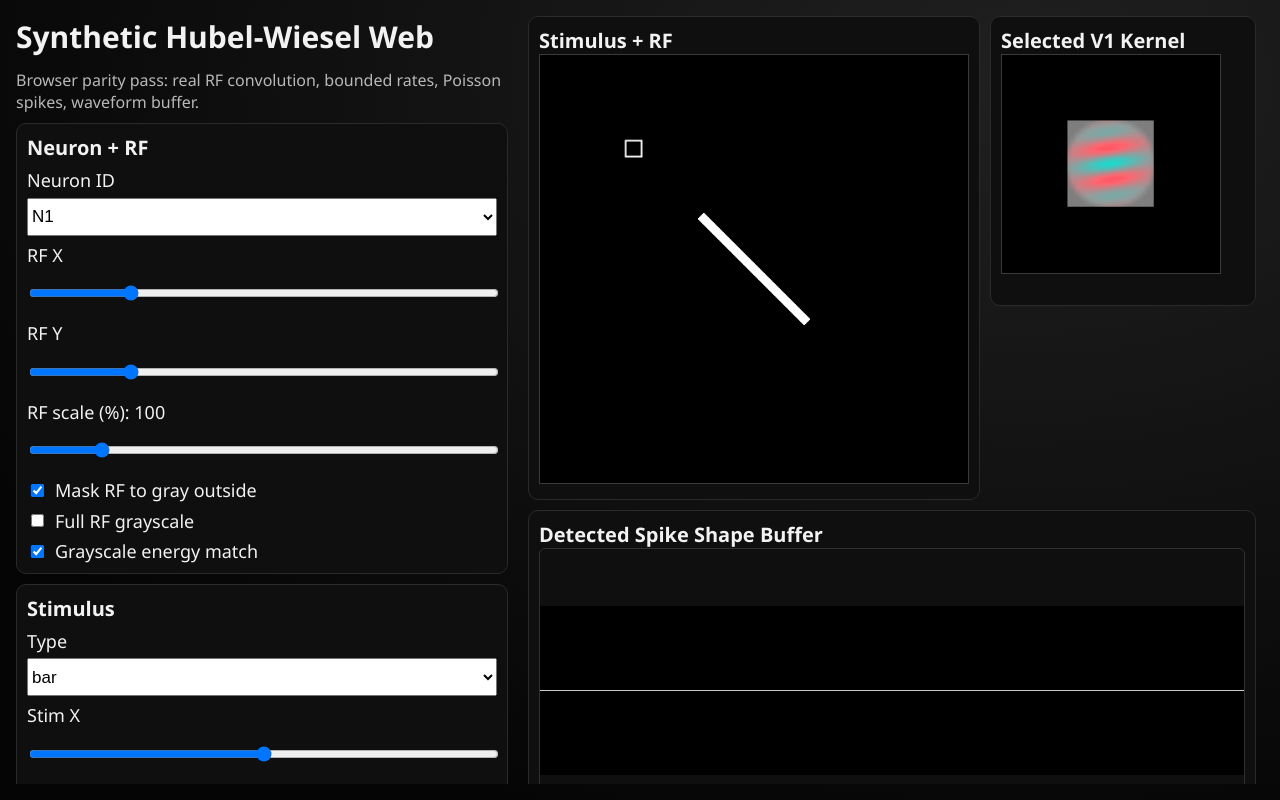
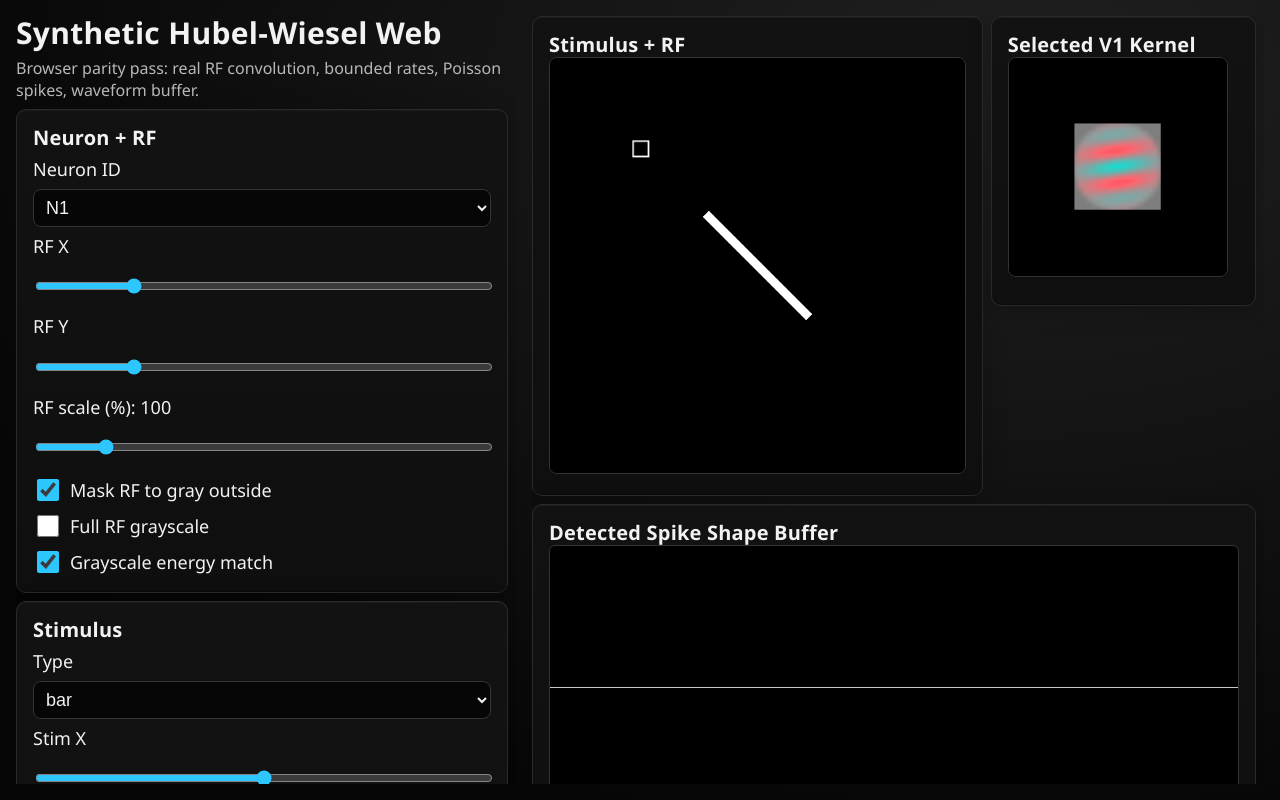
Before and after one commit to antonio-lozano/synthetic-huber-wiesel, a React (Vite) app in the folder web/gui_huber_wiesel_web/: page / in a window 1280 px wide. Built offline with nearby package versions, Linux system fonts and the light colour scheme.

Commit message:
web: apply design-system styling and interaction polish

```diff
--- a/web/gui_huber_wiesel_web/src/App.tsx
+++ b/web/gui_huber_wiesel_web/src/App.tsx
@@ -935,7 +935,7 @@ export default function App() {
               return (
                 <g key={`tx-${tv}`}>
                   <line x1={x} y1={rateMargins.top + rateInnerH} x2={x} y2={rateMargins.top + rateInnerH + 6} stroke="#ffffff" strokeWidth={1} />
-                  <text x={x} y={rateSvgH - 8} fill="#ffffff" fontSize={14} textAnchor="middle">
+                  <text className="axis-tick" x={x} y={rateSvgH - 8} fill="#ffffff" textAnchor="middle">
                     {tv.toString()}
                   </text>
                 </g>
@@ -947,26 +947,26 @@ export default function App() {
               return (
                 <g key={`ty-${frac.toFixed(2)}`}>
                   <line x1={rateMargins.left - 6} y1={y} x2={rateMargins.left} y2={y} stroke="#ffffff" strokeWidth={1} />
-                  <text x={rateMargins.left - 10} y={y + 4} fill="#ffffff" fontSize={13} textAnchor="end">
+                  <text className="axis-tick" x={rateMargins.left - 10} y={y + 4} fill="#ffffff" textAnchor="end">
                     {val.toFixed(0)}
                   </text>
                 </g>
               );
             })}
             <text
+              className="axis-label"
               x={rateMargins.left + rateInnerW / 2}
               y={rateSvgH - 2}
               fill="#ffffff"
-              fontSize={14}
               textAnchor="middle"
             >
               Time (s)
             </text>
             <text
+              className="axis-label"
               x={18}
               y={rateMargins.top + rateInnerH / 2}
               fill="#ffffff"
-              fontSize={14}
               textAnchor="middle"
               transform={`rotate(-90 18 ${rateMargins.top + rateInnerH / 2})`}
             >
--- a/web/gui_huber_wiesel_web/src/styles.css
+++ b/web/gui_huber_wiesel_web/src/styles.css
@@ -1,7 +1,36 @@
 :root {
+  /* Spacing system (8px grid) */
+  --space-1: 8px;
+  --space-2: 16px;
+  --space-3: 24px;
+  --space-4: 32px;
+
+  /* Panel paddings (only 3 sizes) */
+  --panel-pad-sm: var(--space-1);
+  --panel-pad-md: var(--space-2);
+  --panel-pad-lg: var(--space-3);
+
+  /* Typography tokens */
+  --type-display: 30px;
+  --type-title: 20px;
+  --type-label: 18px;
+  --type-mono: 16px;
+  --type-axis-label: 15px;
+  --type-axis-tick: 14px;
+
+  /* Theme */
+  --bg-0: #050505;
+  --bg-1: #0f0f0f;
+  --bg-2: #121212;
+  --fg-0: #f2f2f2;
+  --fg-1: #b8b8b8;
+  --border-0: #2a2a2a;
+  --border-1: #343434;
+  --accent: #2dc6ff;
+
   font-family: "Segoe UI", Tahoma, Geneva, Verdana, sans-serif;
-  color: #f2f2f2;
-  background: #050505;
+  color: var(--fg-0);
+  background: var(--bg-0);
   font-size: 16px;
 }
 
@@ -20,10 +49,10 @@ body,
 .app {
   display: grid;
   grid-template-columns: minmax(440px, 500px) 1fr;
-  gap: 12px;
+  gap: var(--space-2);
   width: 100%;
   height: 100vh;
-  padding: 16px;
+  padding: var(--space-2);
   background: radial-gradient(1200px 800px at 80% 10%, #202020, #050505);
   overflow: hidden;
 }
@@ -31,26 +60,27 @@ body,
 .left {
   display: flex;
   flex-direction: column;
-  gap: 10px;
+  gap: var(--space-1);
   max-height: calc(100vh - 32px);
   overflow-y: auto;
-  padding-right: 8px;
+  padding-right: var(--space-1);
 }
 
 .right {
   display: flex;
   flex-direction: column;
-  gap: 10px;
+  gap: var(--space-1);
   overflow-y: auto;
-  padding-right: 8px;
+  padding-right: var(--space-1);
 }
 
 .top-row {
   display: grid;
   grid-template-columns: minmax(0, 1.85fr) minmax(0, 0.82fr) minmax(0, 1.05fr);
   grid-template-areas: "stim kernel wave";
-  gap: 10px;
+  gap: var(--space-1);
   align-items: start;
+  transition: grid-template-columns 160ms ease;
 }
 
 .panel-stimulus {
@@ -72,38 +102,62 @@ h2 {
 }
 
 h1 {
-  font-size: 30px;
+  font-size: var(--type-display);
+  line-height: 1.1;
+  letter-spacing: 0.01em;
 }
 
 h2 {
-  font-size: 20px;
+  font-size: var(--type-title);
+  line-height: 1.2;
+  letter-spacing: 0.01em;
 }
 
 .muted {
-  margin: 2px 0 0;
-  color: #b8b8b8;
-  font-size: 16px;
+  margin: 0;
+  color: var(--fg-1);
+  font-size: var(--type-mono);
 }
 
 .card,
 .panel {
-  background: #0f0f0f;
-  border: 1px solid #2a2a2a;
+  background: linear-gradient(180deg, var(--bg-2) 0%, var(--bg-1) 100%);
+  border: 1px solid var(--border-0);
   border-radius: 10px;
-  padding: 10px;
+  padding: var(--panel-pad-md);
+  box-shadow:
+    inset 0 1px 0 rgba(255, 255, 255, 0.04),
+    inset 0 -1px 0 rgba(0, 0, 0, 0.25),
+    0 6px 24px rgba(0, 0, 0, 0.22);
+  transition:
+    border-color 150ms ease,
+    box-shadow 150ms ease,
+    transform 150ms ease,
+    background-color 150ms ease;
+}
+
+.card:hover,
+.panel:hover,
+.card:focus-within,
+.panel:focus-within {
+  border-color: color-mix(in oklab, var(--accent) 35%, var(--border-0));
+  box-shadow:
+    inset 0 1px 0 rgba(255, 255, 255, 0.05),
+    inset 0 -1px 0 rgba(0, 0, 0, 0.2),
+    0 8px 28px rgba(0, 0, 0, 0.28);
 }
 
 .card {
   display: flex;
   flex-direction: column;
-  gap: 8px;
+  gap: var(--space-1);
 }
 
 label {
   display: flex;
   flex-direction: column;
-  gap: 6px;
-  font-size: 18px;
+  gap: var(--space-1);
+  font-size: var(--type-label);
   line-height: 1.25;
 }
 
@@ -111,49 +165,104 @@ label {
   display: flex;
   flex-direction: row;
   align-items: center;
-  gap: 8px;
+  gap: var(--space-1);
 }
 
 .row-actions {
   display: flex;
-  gap: 8px;
+  gap: var(--space-1);
 }
 
 .row-actions button {
-  border: 1px solid #ffffff;
-  background: #050505;
-  color: #ffffff;
-  padding: 8px 12px;
+  border: 1px solid var(--border-1);
+  background: color-mix(in oklab, var(--bg-0) 85%, var(--bg-2));
+  color: var(--fg-0);
+  padding: var(--panel-pad-sm) var(--panel-pad-md);
   cursor: pointer;
-  font-size: 17px;
+  font-size: var(--type-label);
+  border-radius: 8px;
+  transition:
+    border-color 150ms ease,
+    box-shadow 150ms ease,
+    transform 150ms ease,
+    background-color 150ms ease;
+}
+
+.row-actions button:hover,
+.row-actions button:focus-visible {
+  border-color: var(--accent);
+  box-shadow: 0 0 0 2px color-mix(in oklab, var(--accent) 35%, transparent);
+  transform: translateY(-1px);
+  outline: none;
 }
 
 .readout {
-  border: 1px solid #303030;
-  padding: 8px 10px;
-  font-size: 16px;
+  border: 1px solid var(--border-1);
+  padding: var(--panel-pad-sm) var(--panel-pad-md);
+  font-size: var(--type-mono);
   font-family: Consolas, "Courier New", monospace;
+  border-radius: 8px;
+  background: color-mix(in oklab, var(--bg-0) 88%, var(--bg-2));
 }
 
 input[type="range"],
 select {
   width: 100%;
   min-height: 38px;
-  font-size: 17px;
+  font-size: var(--type-label);
+  color: var(--fg-0);
+}
+
+input[type="range"] {
+  accent-color: var(--accent);
+  cursor: pointer;
+}
+
+select {
+  background: color-mix(in oklab, var(--bg-0) 86%, var(--bg-2));
+  border: 1px solid var(--border-1);
+  border-radius: 8px;
+  padding: 0 var(--space-1);
+  transition: border-color 150ms ease, box-shadow 150ms ease;
+}
+
+select:focus,
+input:focus {
+  outline: none;
+  border-color: var(--accent);
+  box-shadow: 0 0 0 2px color-mix(in oklab, var(--accent) 35%, transparent);
+}
+
+input[type="checkbox"] {
+  width: 22px;
+  height: 22px;
+  accent-color: var(--accent);
+  cursor: pointer;
+  transition: transform 150ms ease;
+}
+
+input[type="checkbox"]:hover {
+  transform: scale(1.06);
 }
 
 .legend {
   display: flex;
-  gap: 12px;
+  gap: var(--space-2);
   font-weight: 700;
-  font-size: 18px;
+  font-size: var(--type-label);
 }
 
 canvas {
   width: min(100%, 500px);
   height: auto;
-  border: 1px solid #3a3a3a;
+  border: 1px solid var(--border-1);
+  border-radius: 8px;
   background: #000;
+  transition: border-color 150ms ease, transform 150ms ease;
+}
+
+canvas:hover {
+  border-color: color-mix(in oklab, var(--accent) 42%, var(--border-1));
 }
 
 .kernel-canvas {
@@ -163,8 +272,14 @@ canvas {
 .plot {
   width: 100%;
   height: 185px;
-  border: 1px solid #303030;
+  border: 1px solid var(--border-1);
   border-radius: 6px;
+  background: #000;
+  transition: border-color 150ms ease;
+}
+
+.plot:hover {
+  border-color: color-mix(in oklab, var(--accent) 34%, var(--border-1));
 }
 
 .panel-kernel,
@@ -174,6 +289,16 @@ canvas {
 
 .panel-wave .plot {
   height: 285px;
+}
+
+text.axis-label {
+  font-size: var(--type-axis-label);
+  font-family: "Segoe UI", Tahoma, Geneva, Verdana, sans-serif;
+}
+
+text.axis-tick {
+  font-size: var(--type-axis-tick);
+  font-family: "Segoe UI", Tahoma, Geneva, Verdana, sans-serif;
 }
 
 @media (max-width: 1600px) {
@@ -203,4 +328,13 @@ canvas {
   .top-row {
     grid-template-columns: 1fr;
   }
+
+  :root {
+    --type-display: 26px;
+    --type-title: 19px;
+    --type-label: 17px;
+    --type-mono: 15px;
+    --type-axis-label: 14px;
+    --type-axis-tick: 13px;
+  }
 }
```
